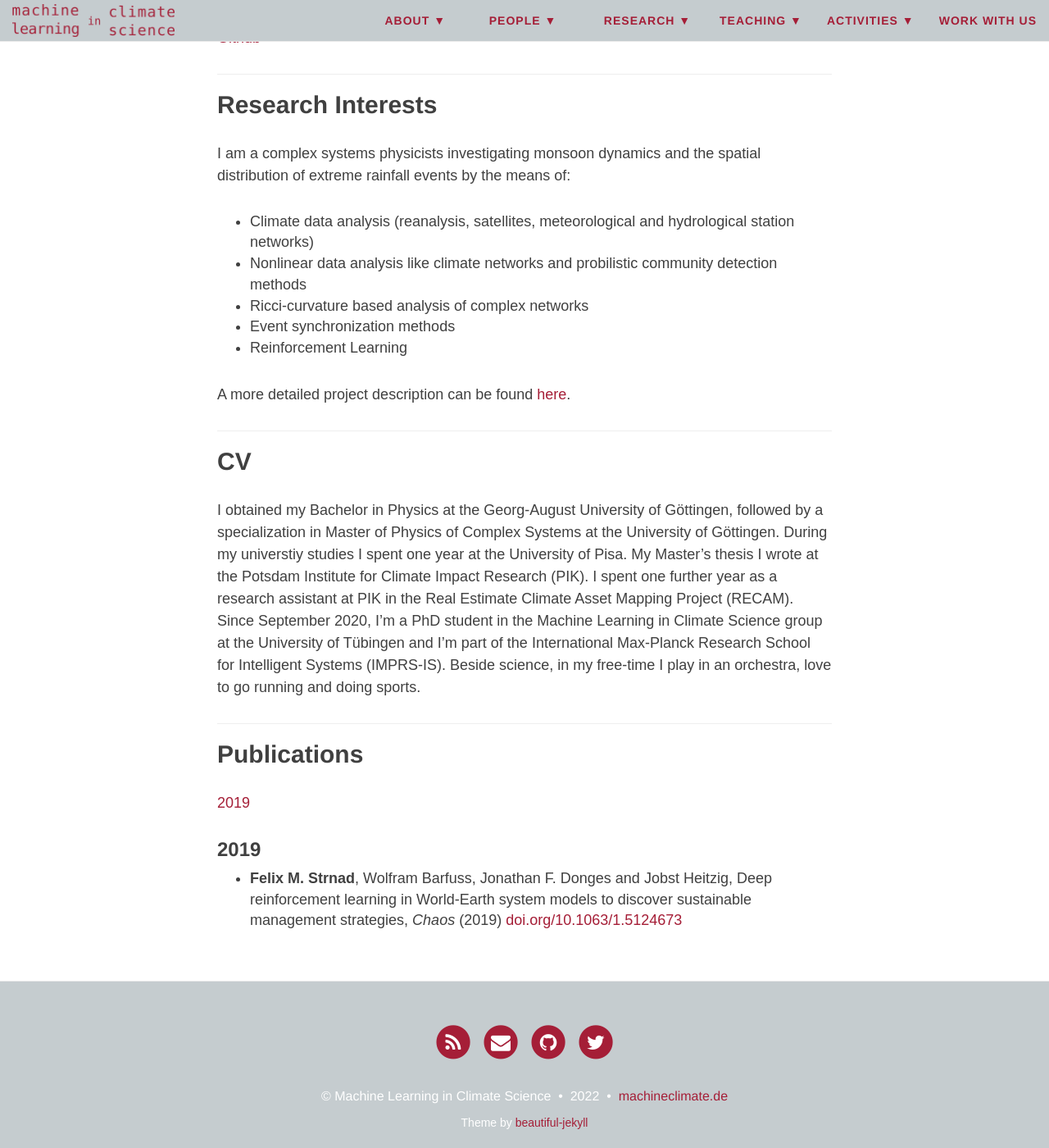
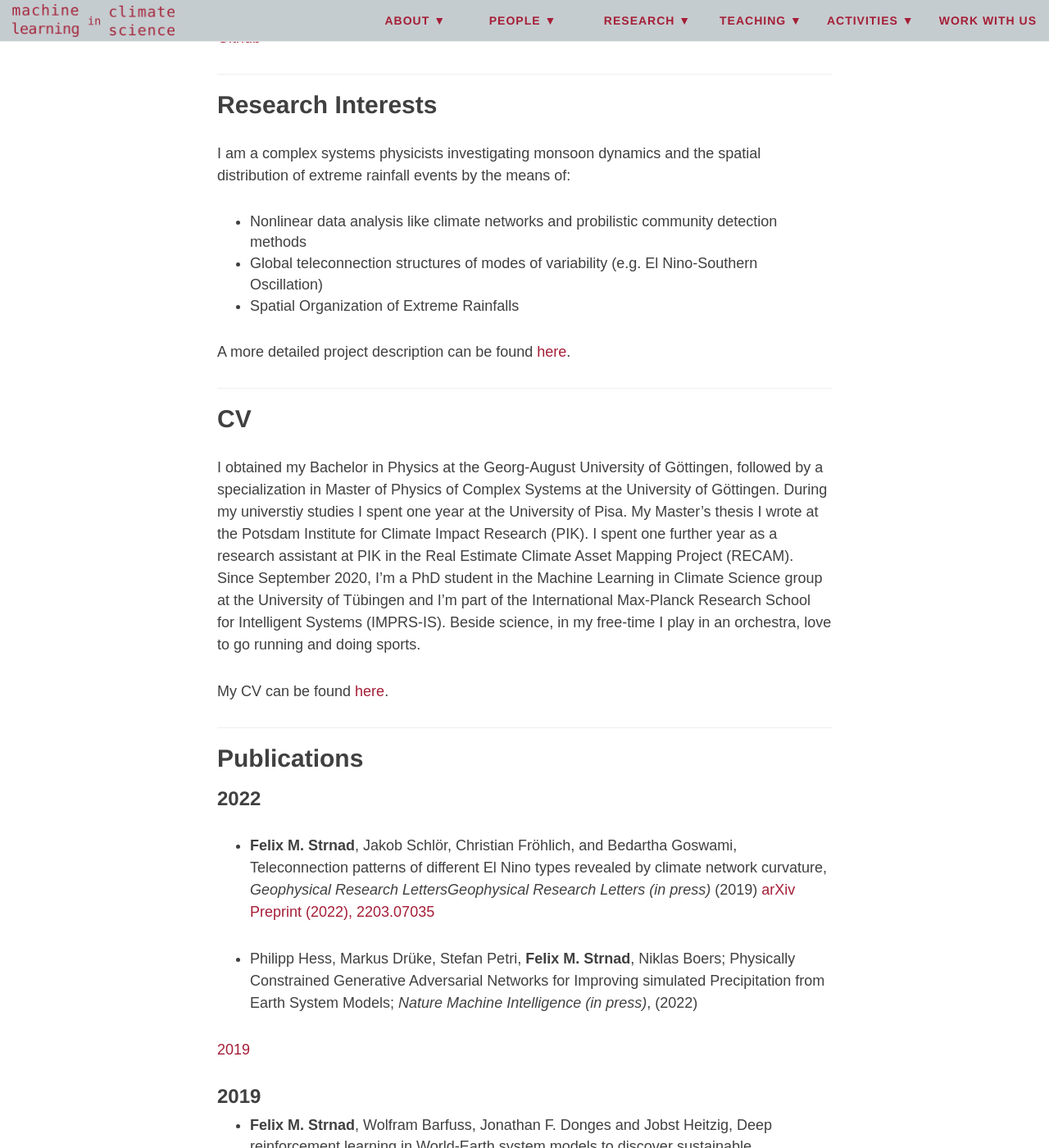
Before and after one commit to mlcs/mlcs.github.io, a Jekyll site: the page built from people/strnad.md, in a window 1280 px wide and 1400 px high, scrolled down 871 px. Shown: the whole window at 82% size. Built offline with Jekyll 4.4.1, drawn with Linux system fonts in a browser that asks for light colours; nearby versions of some CDN libraries.

Commit message:
Added CV and Publications to Felix website.

```diff
--- a/people/strnad.md
+++ b/people/strnad.md
@@ -16,12 +16,10 @@ Maria-von-Linden-Str. 6
 ***
 ## Research Interests
 I am a complex systems physicists investigating monsoon dynamics and the spatial distribution of extreme rainfall events by the means of:
-+ Climate data analysis (reanalysis, satellites, meteorological and
-    hydrological station networks)
 + Nonlinear data analysis like climate networks and probilistic community detection methods
-+ Ricci-curvature based analysis of complex networks
-+ Event synchronization methods
-+ Reinforcement Learning
++ Global teleconnection structures of modes of variability (e.g. El Nino-Southern Oscillation)
++ Spatial Organization of Extreme Rainfalls
+
 
 A more detailed project description can be found [here](https://machineclimate.de/research/projects/).
 
@@ -31,8 +29,16 @@ A more detailed project description can be found [here](https://machineclimate.d
 I obtained my Bachelor in Physics at the Georg-August University of Göttingen, followed by a specialization in Master of Physics of Complex Systems at the University of Göttingen. During my universtiy studies I spent one year at the University of Pisa. My Master's thesis I wrote at the Potsdam Institute for Climate Impact Research (PIK). I spent one further year as a research assistant at PIK in the Real Estimate Climate Asset Mapping Project (RECAM). Since September 2020, I'm a PhD student in the Machine Learning in Climate Science group at the University of Tübingen and I'm part of the International Max-Planck Research School for Intelligent Systems (IMPRS-IS).
 Beside science, in my free-time I play in an orchestra, love to go running and doing sports.
 
+My CV can be found [here](./../files/cv_felix_strnad.pdf).
+
 ***
 ## Publications
+
+### 2022
++ **Felix M. Strnad**, Jakob Schlör, Christian Fröhlich, and Bedartha Goswami, Teleconnection patterns of different El Nino types revealed by climate network curvature, _Geophysical Research LettersGeophysical Research Letters (in press)_
+    (2019) [arXiv Preprint (2022), 2203.07035](https://doi.org/10.48550/arXiv.2203.07035)
+
++ Philipp Hess, Markus Drüke, Stefan Petri, **Felix M. Strnad**, Niklas Boers; Physically Constrained Generative Adversarial Networks for Improving simulated Precipitation from Earth System Models; _Nature Machine Intelligence (in press)_, (2022)
 
 [2019](#2019)
 
```
Also changed, not shown: 1 other file.
